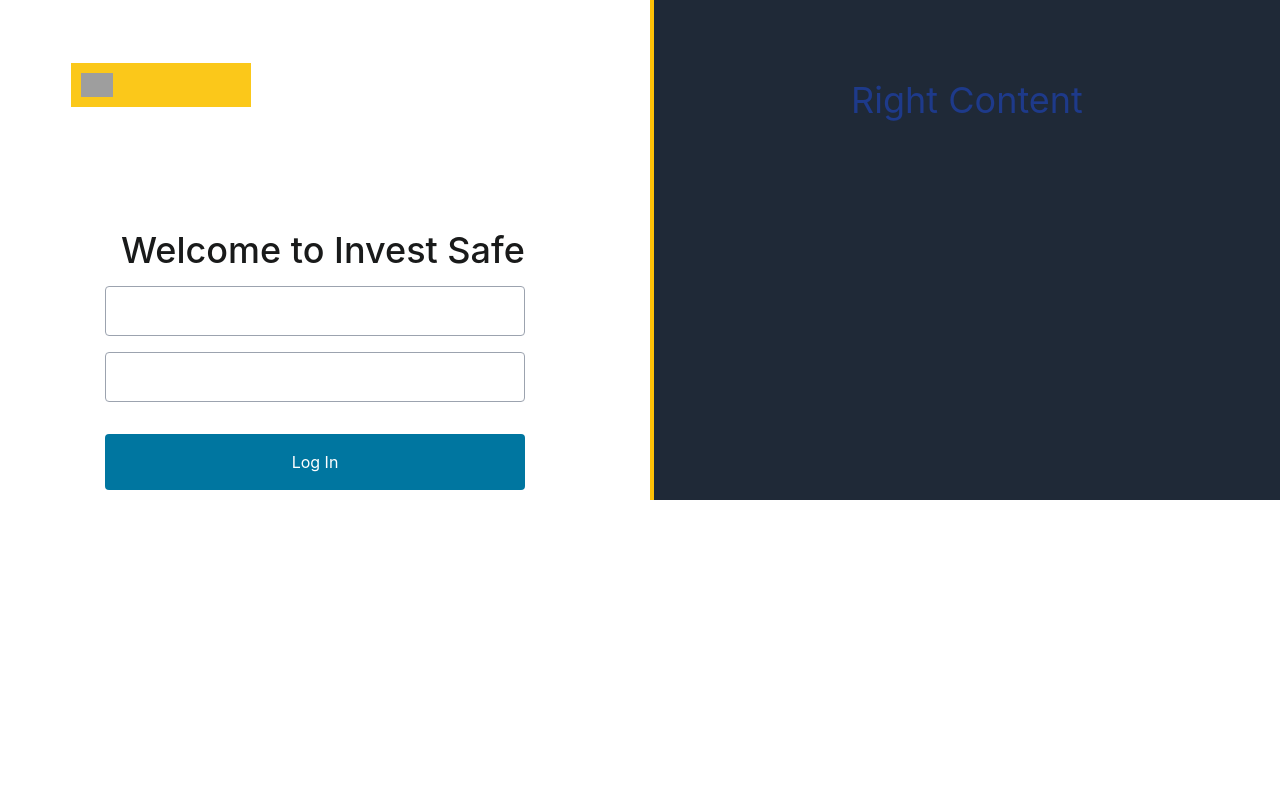
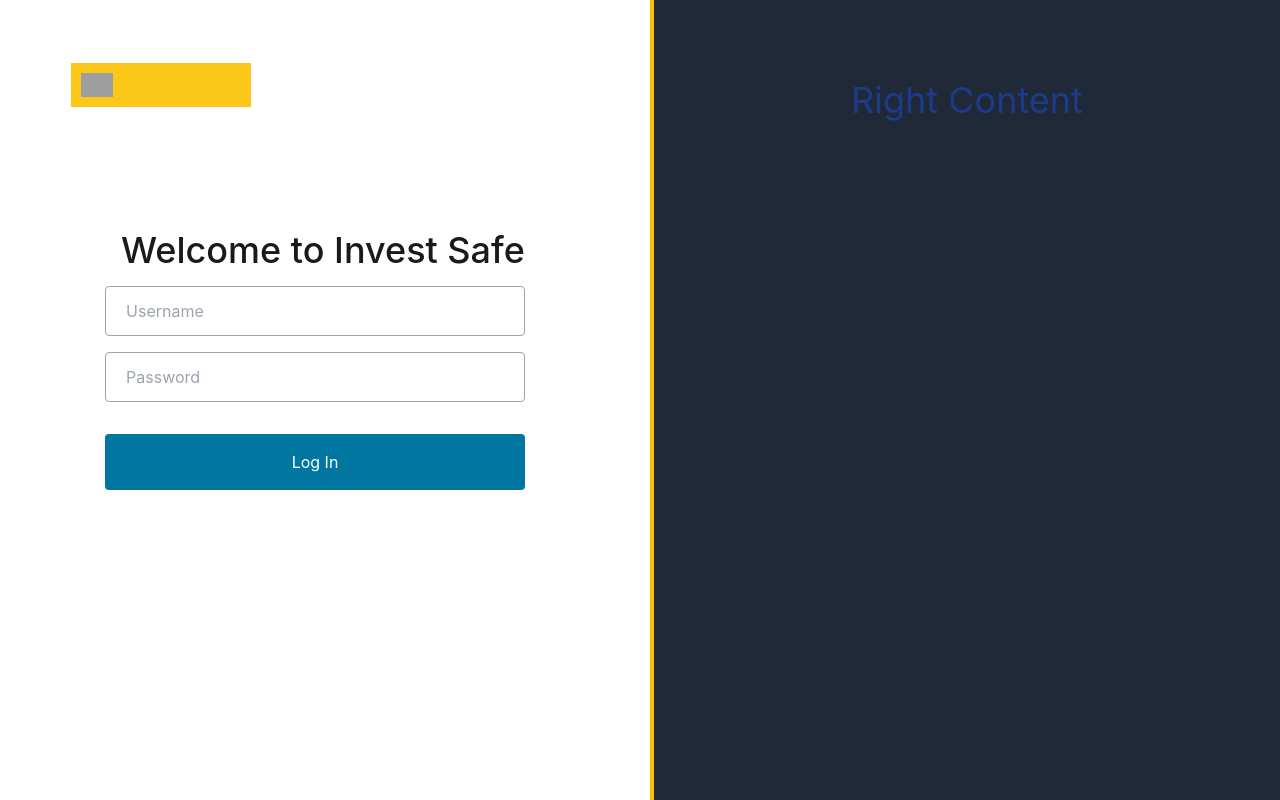
Before and after one commit to Plutus-Party-Codefest-2024/2024_Codefest_plutus, a React (Create React App) app: page / in a window 1280 px wide. Built offline with nearby package versions, Linux system fonts and the light colour scheme; grey boxes are pictures that could not be loaded.

Commit message:
add password mask and placeholders

```diff
--- a/src/components/Login/Login.js
+++ b/src/components/Login/Login.js
@@ -14,12 +14,12 @@ const Login = () => (
       </div>
       <form className='flex flex-col mx-auto max-w-[70%]'>
         <h1 className='pl-4 font-medium text-4xl pb-4'>Welcome to Invest Safe</h1>
-        <input type='text' className='border border-gray-400 mb-4 px-5 py-3 rounded' id='User ID' />
-        <input type='text' className='border border-gray-400 px-5 py-3 rounded' id='Password' />
+        <input type='text' className='border border-gray-400 mb-4 px-5 py-3 rounded' placeholder='Username' id='User ID' />
+        <input type='password' className='border border-gray-400 px-5 py-3 rounded' placeholder='Password' id='Password' />
         <button className='bg-[#0076a0] rounded mt-8 py-4 text-white'>Log In</button>
       </form>
     </div>
-    <div class="right" className='max-h-full border-l-4 border-solid border-[#ffc107] bg-gray-800 '>
+    <div class="right" className='h-screen max-h-full border-l-4 border-solid border-[#ffc107] bg-gray-800 '>
       <div className='mt-20 text-4xl text-blue-900'>
         Right Content
       </div>
```
